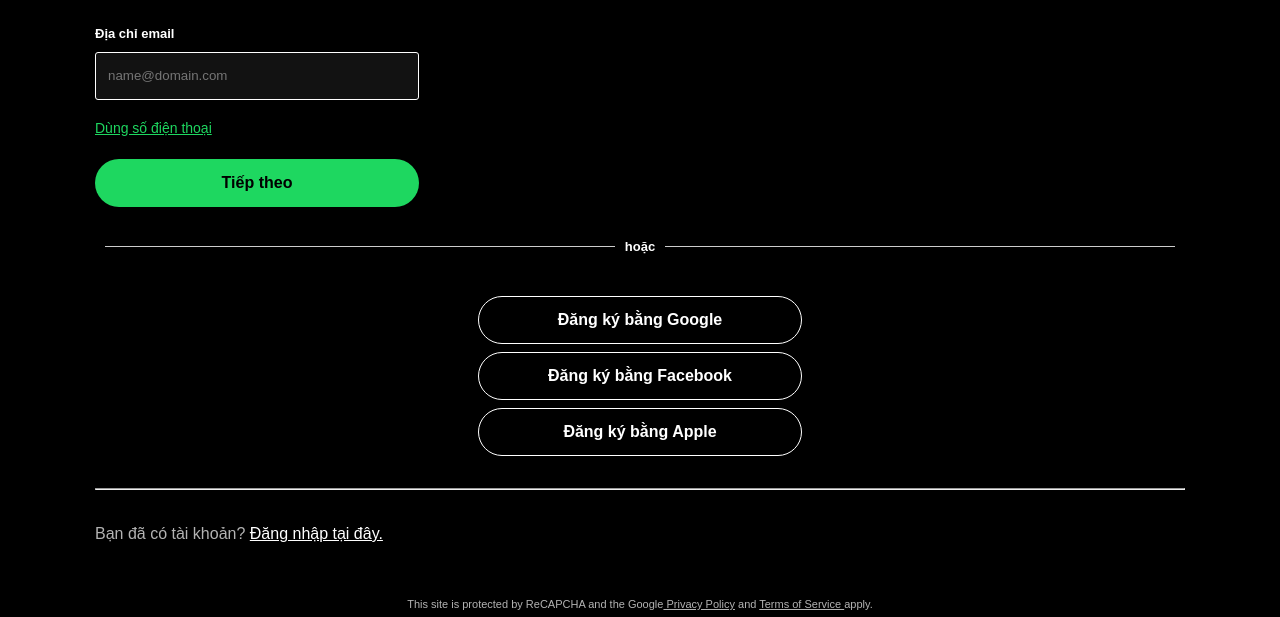
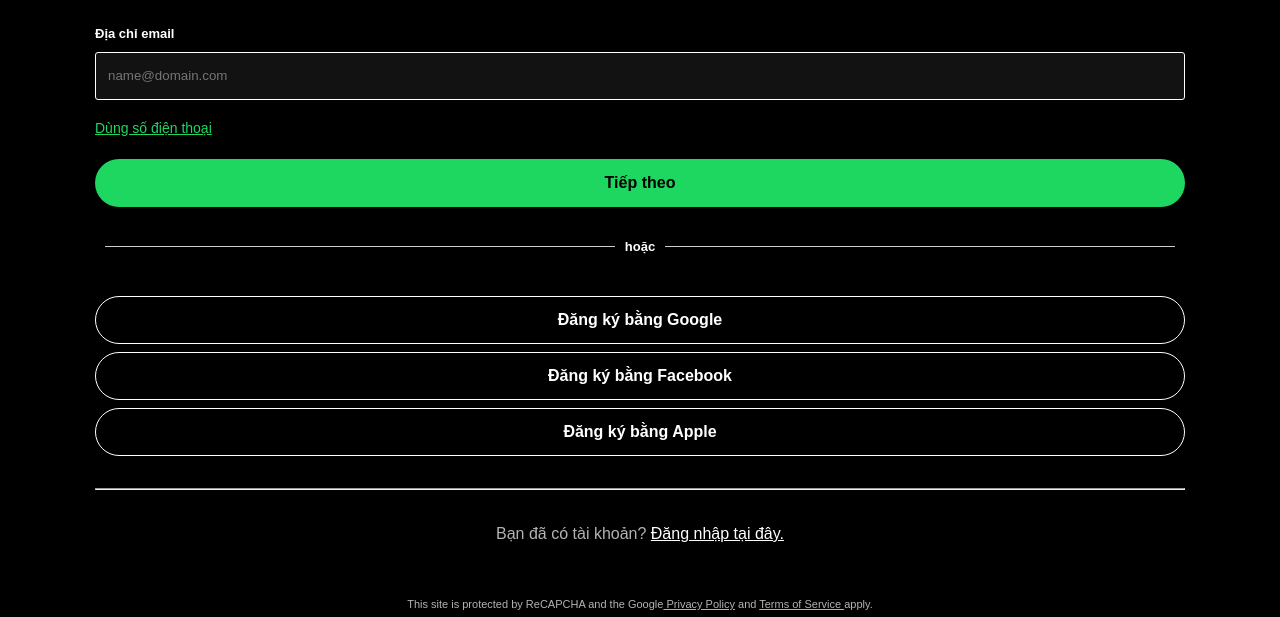
Before and after one commit to DaoVanTinh/baicuoikhoa, a plain HTML site: page sign.html in a window 1280 px wide. Shown: the part 183-800 px from the top of the page. Drawn offline with Linux system fonts and the light colour scheme.

Commit message:
Cập nhật hoàn tất chức năng login/signup

```diff
--- a/style.css
+++ b/style.css
@@ -348,7 +348,7 @@ body {
 }
 
 .log__input {
-  width: 452px;
+  width: 100%;
   height: 48px;
   background-color: #121212;
   border: white 1px solid;
@@ -359,7 +359,7 @@ body {
 }
 
 .log__button {
-  width: 452px;
+  width: 100%;
   height: 48px;
   background-color: #1ed760;
   border-radius: 50px;
@@ -477,7 +477,7 @@ body {
 }
 
 .sign__form input {
- width: 324px;
+ width: 100%;
  height: 48px;
  padding: 12px;
  background-color: #121212;
@@ -493,7 +493,7 @@ body {
 }
 
 .sign__button {
-  width: 324px;
+  width: 100%;
   height: 48px;
   border-radius: 50px;
   background-color: #1ed760;
@@ -516,7 +516,7 @@ body {
 }
 
 .sign__list div {
-  width: 324px;
+  width: 100%;
   height: 48px;
   border: white solid 1px;
   margin-top: 8px;
@@ -538,6 +538,7 @@ body {
 .sign__back {
   color: #b3b3b3;
   margin-top: 32px;
+  text-align: center;
 }
 
 .sign__back a{
```
